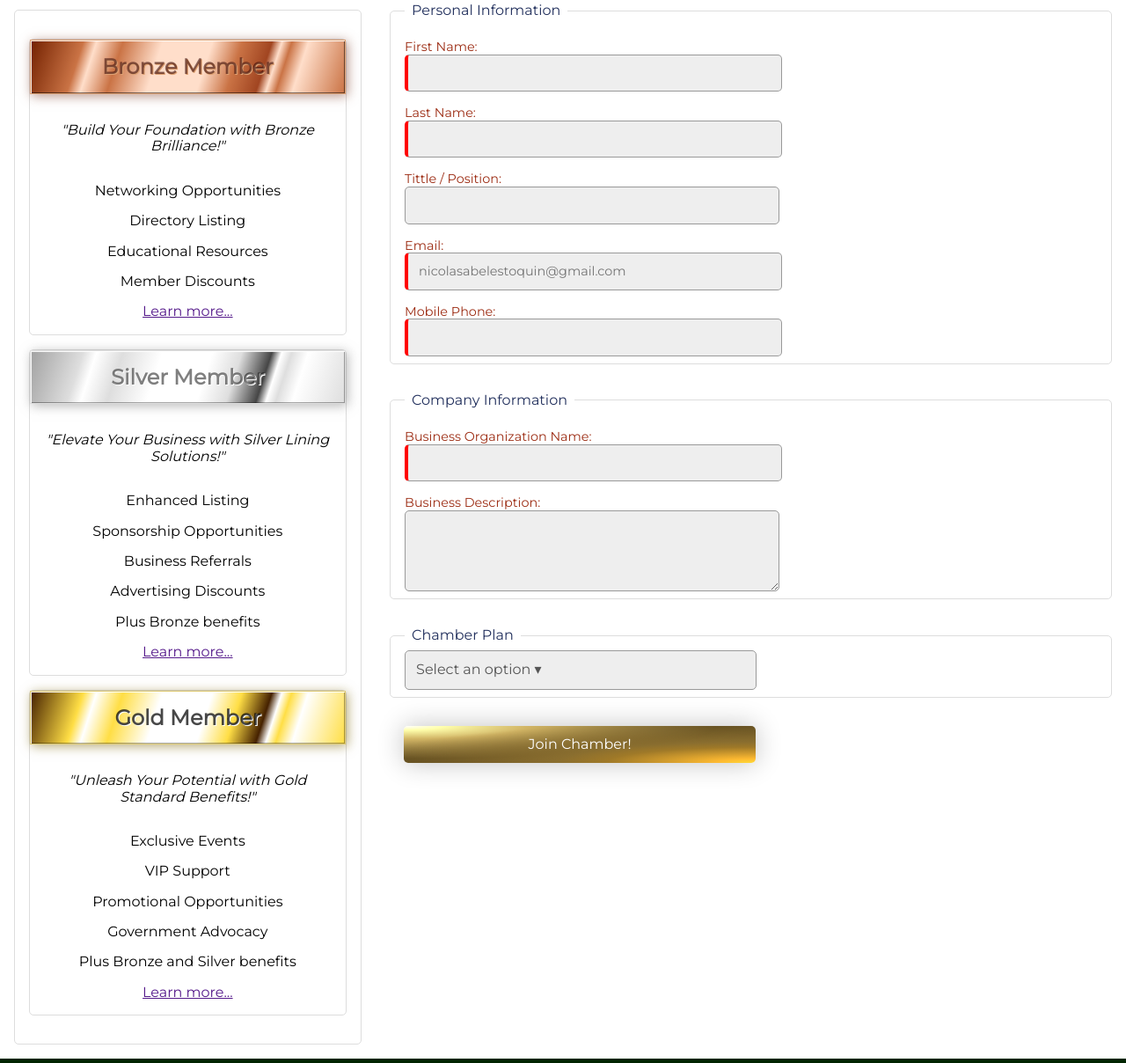
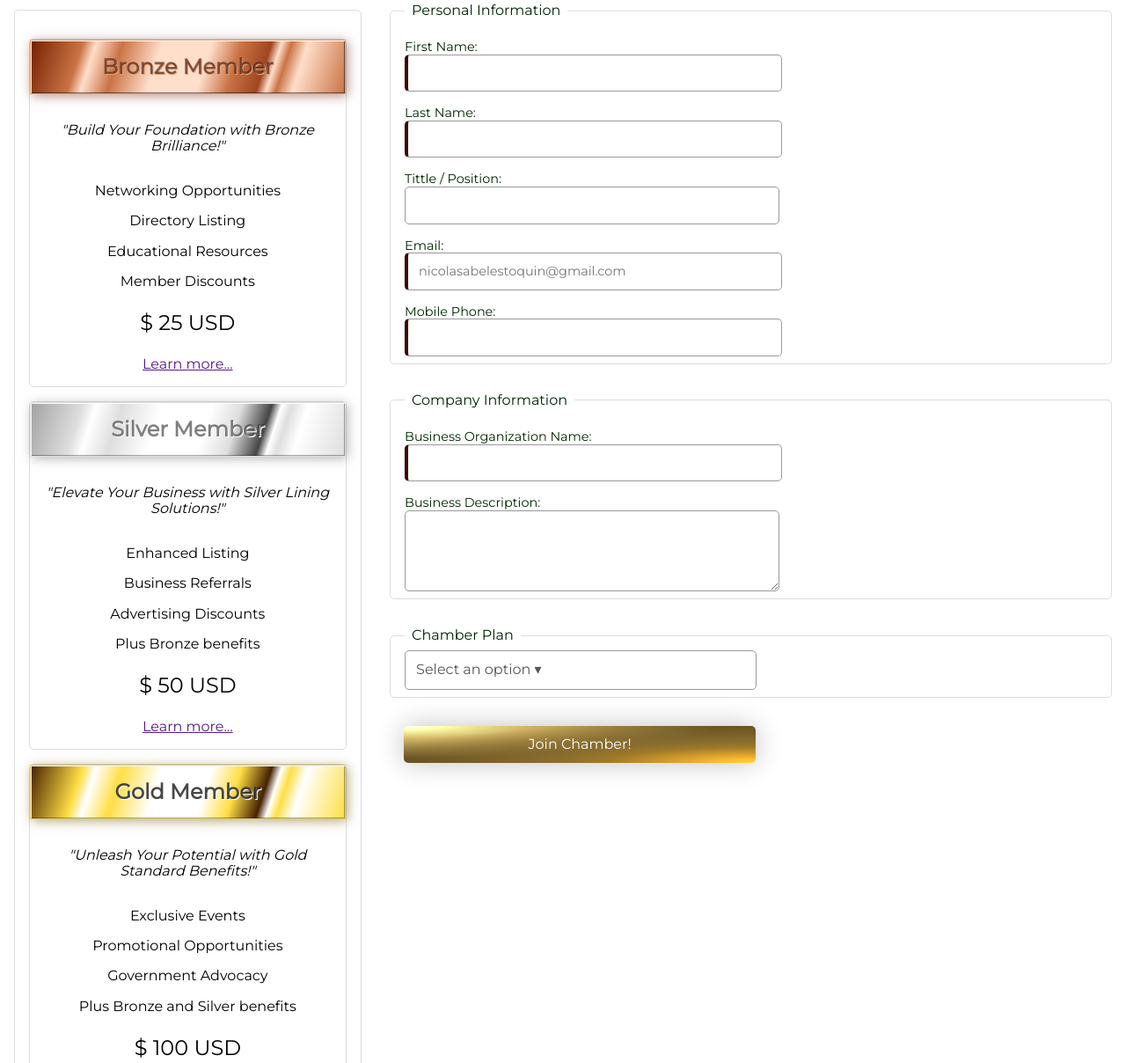
Before and after one commit to estoquin/wdd230, a plain HTML site: page chamber/join.html in a window 1280 px wide. Shown: the part 222-1430 px from the top of the page at 88% size. Drawn offline with Linux system fonts and the light colour scheme.

Commit message:
Changed CSS to form

```diff
--- a/chamber/join.html
+++ b/chamber/join.html
@@ -60,6 +60,7 @@
                     <li>Educational Resources</li>
                     <li>Member Discounts</li>
                 </ul>
+                <p class="plan-price">$ 25 USD</p>
                 <a class="plan-a" href="">Learn more...</a>
             </div>
             <div class="plancard">
@@ -67,11 +68,11 @@
                 <p class="plan-phrase">"Elevate Your Business with Silver Lining Solutions!"</p>
                 <ul>
                     <li>Enhanced Listing</li>
-                    <li>Sponsorship Opportunities</li>
                     <li>Business Referrals</li>
                     <li>Advertising Discounts</li>
                     <li>Plus Bronze benefits</li>
                 </ul>
+                <p class="plan-price">$ 50 USD</p>
                 <a class="plan-a" href="">Learn more...</a>
             </div>
             <div class="plancard">
@@ -79,11 +80,11 @@
                 <p class="plan-phrase">"Unleash Your Potential with Gold Standard Benefits!"</p>
                 <ul>
                     <li>Exclusive Events</li>
-                    <li>VIP Support</li>
                     <li>Promotional Opportunities</li>
                     <li>Government Advocacy</li>
                     <li>Plus Bronze and Silver benefits</li>
                 </ul>
+                <p class="plan-price">$ 100 USD</p>
                 <a class="plan-a" href="">Learn more...</a>
             </div>
         </div>
--- a/chamber/styles/base.css
+++ b/chamber/styles/base.css
@@ -641,6 +641,10 @@ footer p {
     padding-bottom: 1rem;
 }
 
+.plan-price {
+    font-size: 1.5rem;
+}
+
 .plan-phrase {
     padding: 1rem;
     font-style: italic;
@@ -897,14 +901,14 @@ footer p {
 }
 
 .wf1 legend {
-    color: var(--legend-blue);
     padding: 0 .5rem;
+    color: var(--green-hard);
 }
 
 .wf1 label {
     display: block;
     padding-top: 1rem;
-    color: var(--label-red);
+    color: var(--green-hard);
     font-size: .9rem;
 }
 
@@ -914,7 +918,7 @@ footer p {
 .wf1 input[type="password"],
 .wf1 input[type="tel"],
 .wf1 input[type="text"] {
-    background-color: #eee;
+    background-color: #ffffff;
     display: block;
     border: solid 1px #999;
     border-radius: var(--border-five);
@@ -927,7 +931,7 @@ footer p {
 
 
 .wf1 input:required {
-    border-left: solid 4px red;
+    border-left: solid 4px rgb(62, 0, 0);
 }
 
 .wf1 input:required:valid {
```
